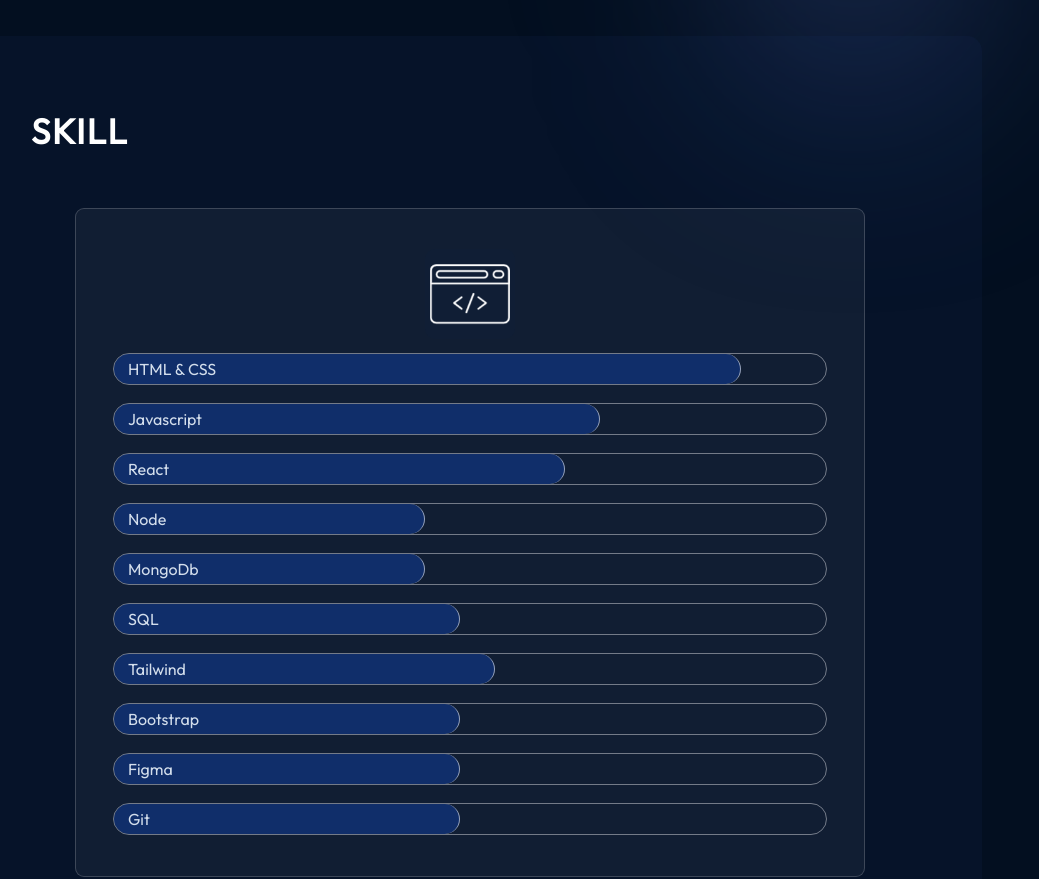
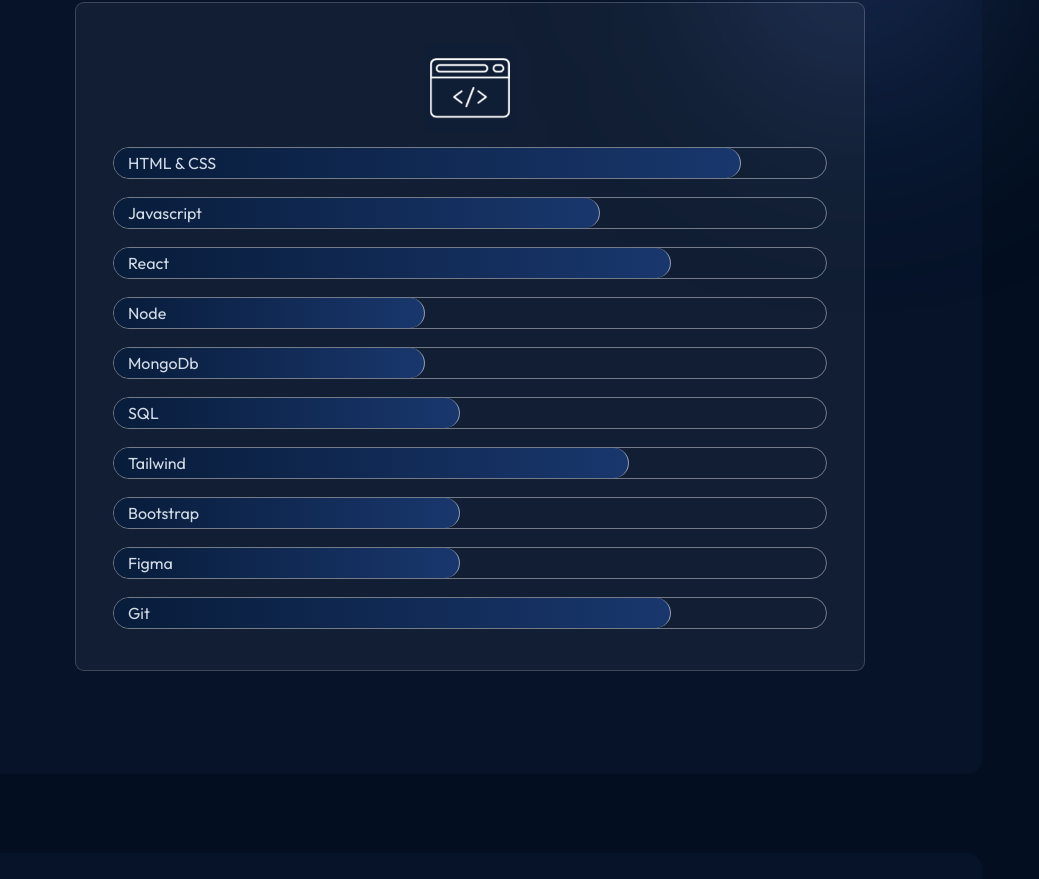
Before and after one commit to lajeesh1/portfolio-Lajeesh, a React (Vite) app: page / in a window 1280 px wide. Shown: the part 687-1566 px from the top of the page, without its empty margins (170-1209 px from the left). Built offline with nearby package versions, Linux system fonts and the light colour scheme.

Commit message:
skill bar updated

```diff
--- a/src/components/skill/about.module.css
+++ b/src/components/skill/about.module.css
@@ -154,6 +154,8 @@
 .git,
 .bootstrap {
   background-color: rgba(16, 73, 194, 0.384);
+
+background-image: linear-gradient(90deg, #081c3a 0%, rgba(25, 55, 109, 1) 100%);
   border-RIGHT: 1px solid rgba(255, 255, 255, 0.568);
   width: 90%;
   margin-left: -10px;
@@ -176,7 +178,7 @@
 }
 
 .react {
-  width: 65%;
+  width: 80%;
 }
 .node {
   width: 45%;
@@ -192,14 +194,14 @@
 }
 
 .tailwind {
-  width: 55%;
+  width: 74%;
 }
 
 .bootstrap {
   width: 50%;
 }
 .git {
-  width: 50%;
+  width: 80%;
 }
 
 @media screen and (max-width: 830px) {
```
Also changed, not shown: assets/hero/heroImage.png (deleted).
